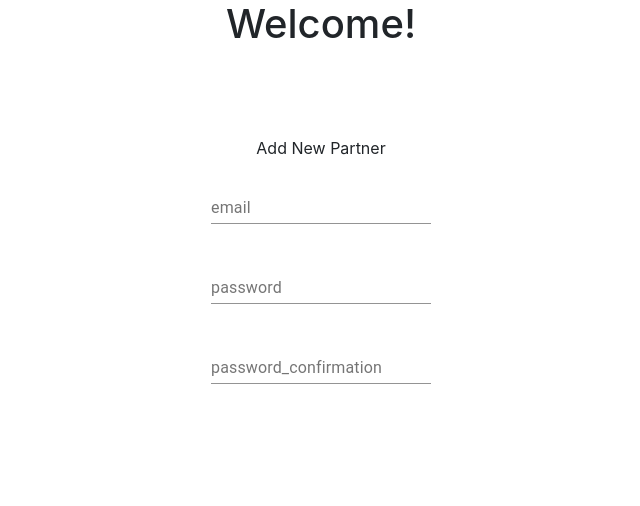
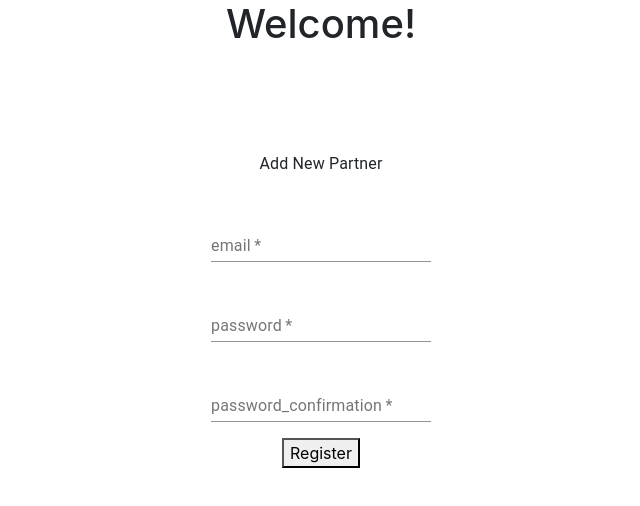
Before and after one commit to pjavadi84/entryhire-frontend-1, a React (Create React App) app: page / in a window 1280 px wide. Shown: the top 506 px of the page, without its empty margins (319-959 px from the left). Built offline with nearby package versions, Linux system fonts and the light colour scheme; the HTML template or start-up script is replaced by a standard one.

Commit message:
created handleChange and handleSubmit

```diff
--- a/package.json
+++ b/package.json
@@ -44,6 +44,7 @@
   },
   "devDependencies": {
     "@babel/core": "^7.13.10",
+    "@material-ui/codemod": "^4.5.0",
     "webpack": "^4.44.2",
     "webpack-cli": "^4.5.0"
   }
--- a/src/components/registration/auth/Registration.js
+++ b/src/components/registration/auth/Registration.js
@@ -7,11 +7,11 @@ import TextField from "@material-ui/core/TextField";
 
 const styles = (theme) => ({
   root: {
-    margin: theme.spacing.unit * 8,
-    padding: theme.spacing.unit * 3,
+    margin: theme.spacing(8),
+    padding: theme.spacing(3),
   },
   item: {
-    padding: theme.spacing.unit * 2,
+    padding: theme.spacing(2),
   },
 });
 
@@ -25,6 +25,8 @@ class Registration extends Component {
       password_confirmation: "",
       registrationErrors: "",
     };
+
+    this.handleSubmit = this.handleSubmit.bind(this);
   }
 
   handleChange = (name) => (event) => {
@@ -33,21 +35,26 @@ class Registration extends Component {
     });
   };
 
+  handleSubmit(event) {
+    console.log("form Submitted");
+    event.preventDefault();
+  }
+
   render() {
     const { classes } = this.props;
-    const { email, password } = this.state;
+    const { email, password, password_confirmation } = this.state;
 
     return (
       <div>
         <div className={classes.root}>
           <Grid container direction="column" alignItems="center">
             <Grid item xs={12}>
-              <form>
+              <form onSubmit={this.handleSubmit}>
                 <Grid item xs={12}>
                   <Typography
                     className={classes.item}
                     gutterBottom
-                    variant="title"
+                    // variant="title"
                   >
                     Add New Partner
                   </Typography>
@@ -55,23 +62,31 @@ class Registration extends Component {
                 <Grid item className={classes.item}>
                   <TextField
                     label="email"
-                    handleChange={this.handleChange("email")}
+                    type="email"
+                    onChange={this.handleChange("email")}
                     value={email}
+                    required
                   />
                 </Grid>
                 <Grid item className={classes.item}>
                   <TextField
                     label="password"
-                    handleChange={this.handleChange("password")}
+                    type="password"
+                    onChange={this.handleChange("password")}
                     value={password}
+                    required
                   />
                 </Grid>
                 <Grid item className={classes.item}>
                   <TextField
                     label="password_confirmation"
-                    handleChange={this.handleChange("password_confirmation")}
+                    type="password"
+                    onChange={this.handleChange("password_confirmation")}
+                    value={password_confirmation}
+                    required
                   />
                 </Grid>
+                <button type="submit">Register</button>
               </form>
             </Grid>
           </Grid>
```
Also changed, not shown: 2 other files (tests, documents, lock files or other folders).
